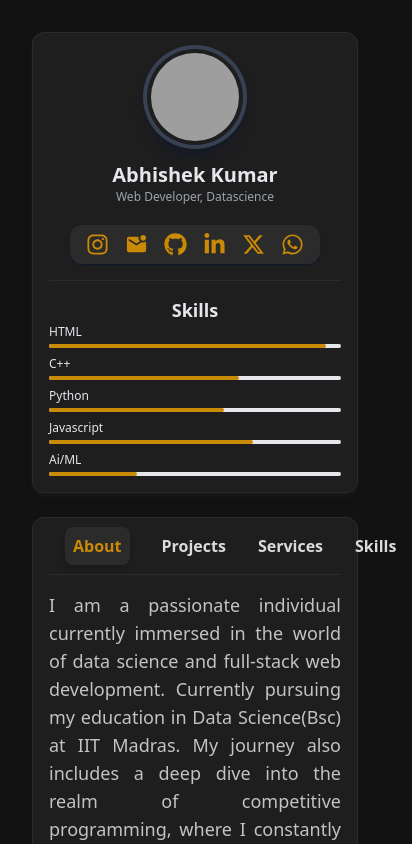
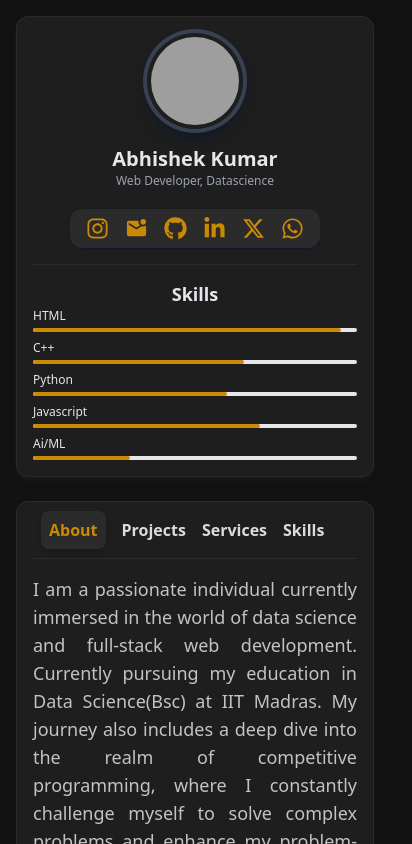
Before and after one commit to me-aviishek/new-portfolio, a React (Vite) app: page / in a window 390 px wide. Shown: the top 844 px of the page, 412 px wide, since content can reach past the window. Built offline with nearby package versions, Linux system fonts and the light colour scheme; grey boxes are pictures that could not be loaded.

Commit message:
firt commitmsdsdsd

```diff
--- a/src/App.jsx
+++ b/src/App.jsx
@@ -10,7 +10,7 @@ function App() {
   return (
 
      <div className=" text-gray-200  flex flex-col   ">
-      <div className="  p-8">
+      <div className="p-4 md:p-8">
         <div className="flex flex-col md:flex-row">
 
           <div className="md:w-1/5 bg-[#1E1E1F] shadow-md h-fit border-[1px] border-[#2B2B2C] shadow-[#1d1d1dac] p-4 rounded-xl">
@@ -69,16 +69,16 @@ function App() {
               <div className="flex justify-between items-center font-semibold border-b border-[#2B2B2C] pb-4 mb-4">
 
                 <nav>
-                  <NavLink to='/'  className={({isActive})=>`mx-4 ${isActive? 'text-yellow-600 bg-[#2B2B2C] shadow-md p-2 rounded-lg':'hover:text-[#a2a1a1] text-[#dcdbdb]'} `}>
+                  <NavLink to='/'  className={({isActive})=>`mx-2 md:mx-4 ${isActive? 'text-yellow-600 bg-[#2B2B2C] shadow-md p-2 rounded-lg':'hover:text-[#a2a1a1] text-[#dcdbdb]'} `}>
                     About
                   </NavLink>
-                  <NavLink to='/project'  className={({isActive})=>`mx-4 ${isActive? 'text-yellow-600 bg-[#2B2B2C] shadow-md p-2 rounded-lg':'hover:text-[#a2a1a1] text-[#dcdbdb]'} `}>
+                  <NavLink to='/project'  className={({isActive})=>`mx-2 md:mx-4 ${isActive? 'text-yellow-600 bg-[#2B2B2C] shadow-md p-2 rounded-lg':'hover:text-[#a2a1a1] text-[#dcdbdb]'} `}>
                     Projects
                   </NavLink>
-                  <NavLink to='/services' className={({isActive})=>`mx-4 ${isActive? 'text-yellow-600 bg-[#2B2B2C] shadow-md p-2 rounded-lg':'hover:text-[#a2a1a1] text-[#dcdbdb]'} `}>
+                  <NavLink to='/services' className={({isActive})=>`mx-2 md:mx-4 ${isActive? 'text-yellow-600 bg-[#2B2B2C] shadow-md p-2 rounded-lg':'hover:text-[#a2a1a1] text-[#dcdbdb]'} `}>
                     Services
                   </NavLink>
-                  <NavLink to='/skills' className={({isActive})=>`mx-4 ${isActive? 'text-yellow-600 bg-[#2B2B2C] shadow-md p-2 rounded-lg':'hover:text-[#a2a1a1] text-[#dcdbdb]'} `}>
+                  <NavLink to='/skills' className={({isActive})=>`mx-2 md:mx-4 ${isActive? 'text-yellow-600 bg-[#2B2B2C] shadow-md p-2 rounded-lg':'hover:text-[#a2a1a1] text-[#dcdbdb]'} `}>
                     Skills
                   </NavLink>
 
```
